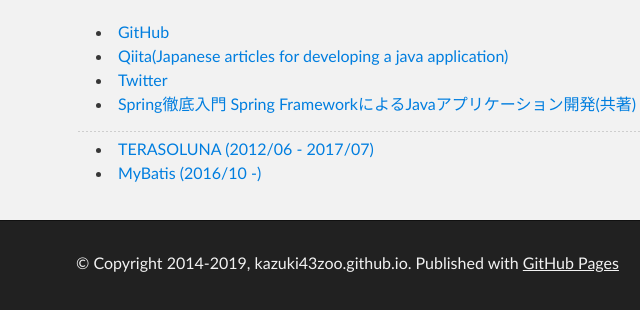
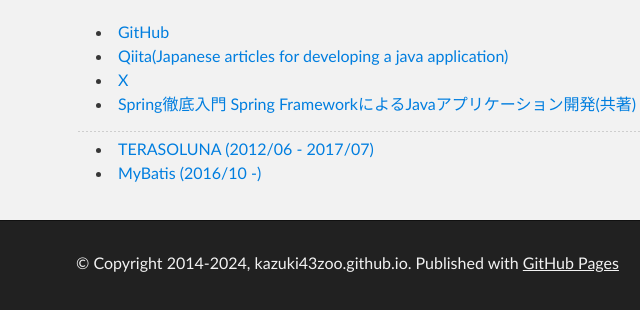
Before and after one commit to kazuki43zoo/kazuki43zoo.github.io, a plain HTML site: page index.html in a window 1280 px wide. Shown: the part 194-504 px from the top of the page, 244-884 px from the left. Drawn offline with Linux system fonts and the light colour scheme.

Commit message:
Update index.html

```diff
--- a/index.html
+++ b/index.html
@@ -30,7 +30,7 @@
         <ul>
           <li><a href="https://github.com/kazuki43zoo">GitHub</a></li>
           <li><a href="http://qiita.com/kazuki43zoo">Qiita(Japanese articles for developing a java application)</a></li>
-          <li><a href="https://twitter.com/kazuki43zoo">Twitter</a></li>
+          <li><a href="https://twitter.com/kazuki43zoo">X</a></li>
           <li><a href="http://www.shoeisha.co.jp/book/detail/9784798142470">Spring徹底入門 Spring FrameworkによるJavaアプリケーション開発(共著)</a></li>
         </ul>
         <hr>
@@ -44,7 +44,7 @@
     <!-- FOOTER  -->
     <div id="footer_wrap" class="outer">
       <footer class="inner">
-        <p>© Copyright 2014-2019, kazuki43zoo.github.io. Published with <a href="http://pages.github.com">GitHub Pages</a></p>
+        <p>© Copyright 2014-2024, kazuki43zoo.github.io. Published with <a href="http://pages.github.com">GitHub Pages</a></p>
       </footer>
     </div>
 
```
